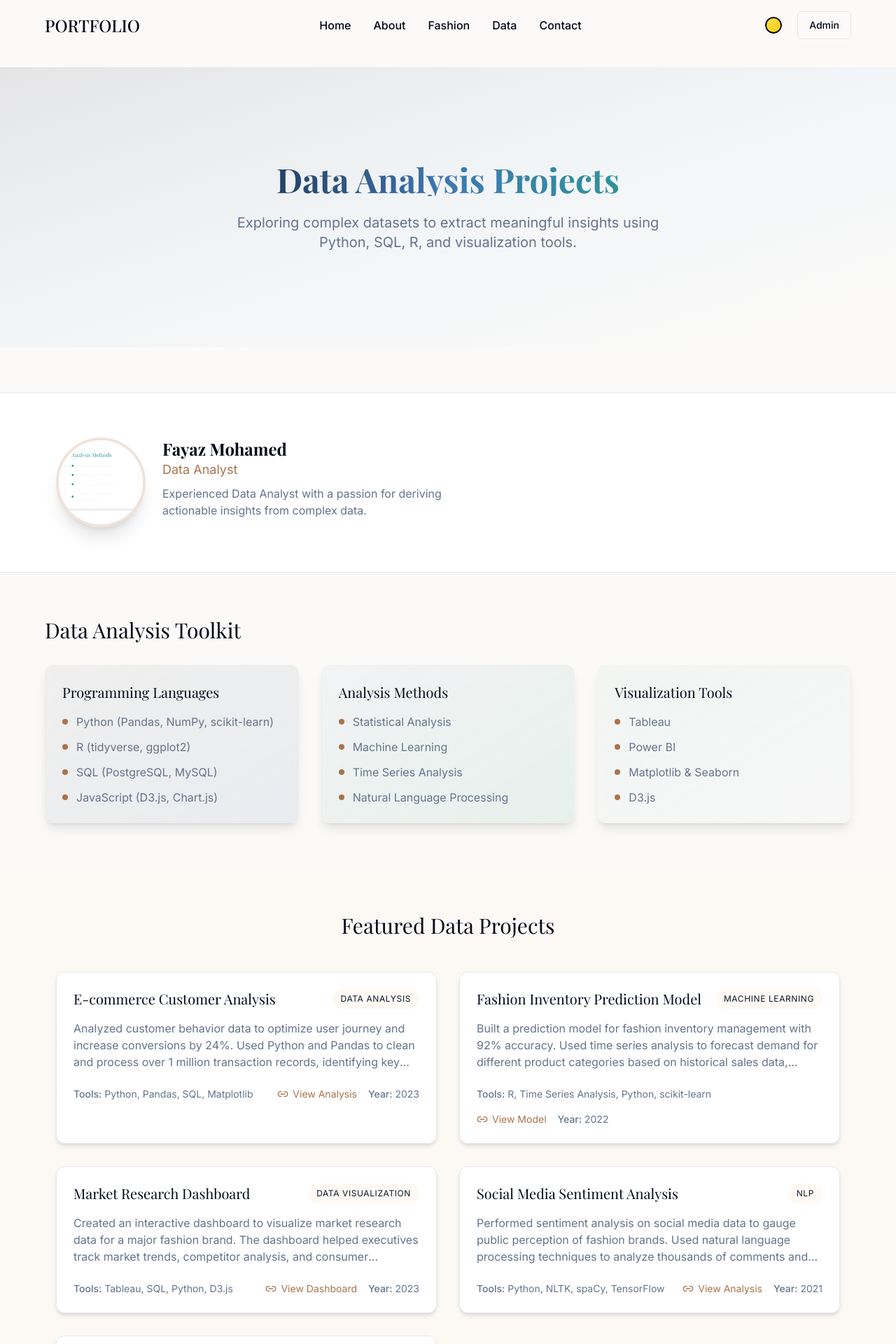
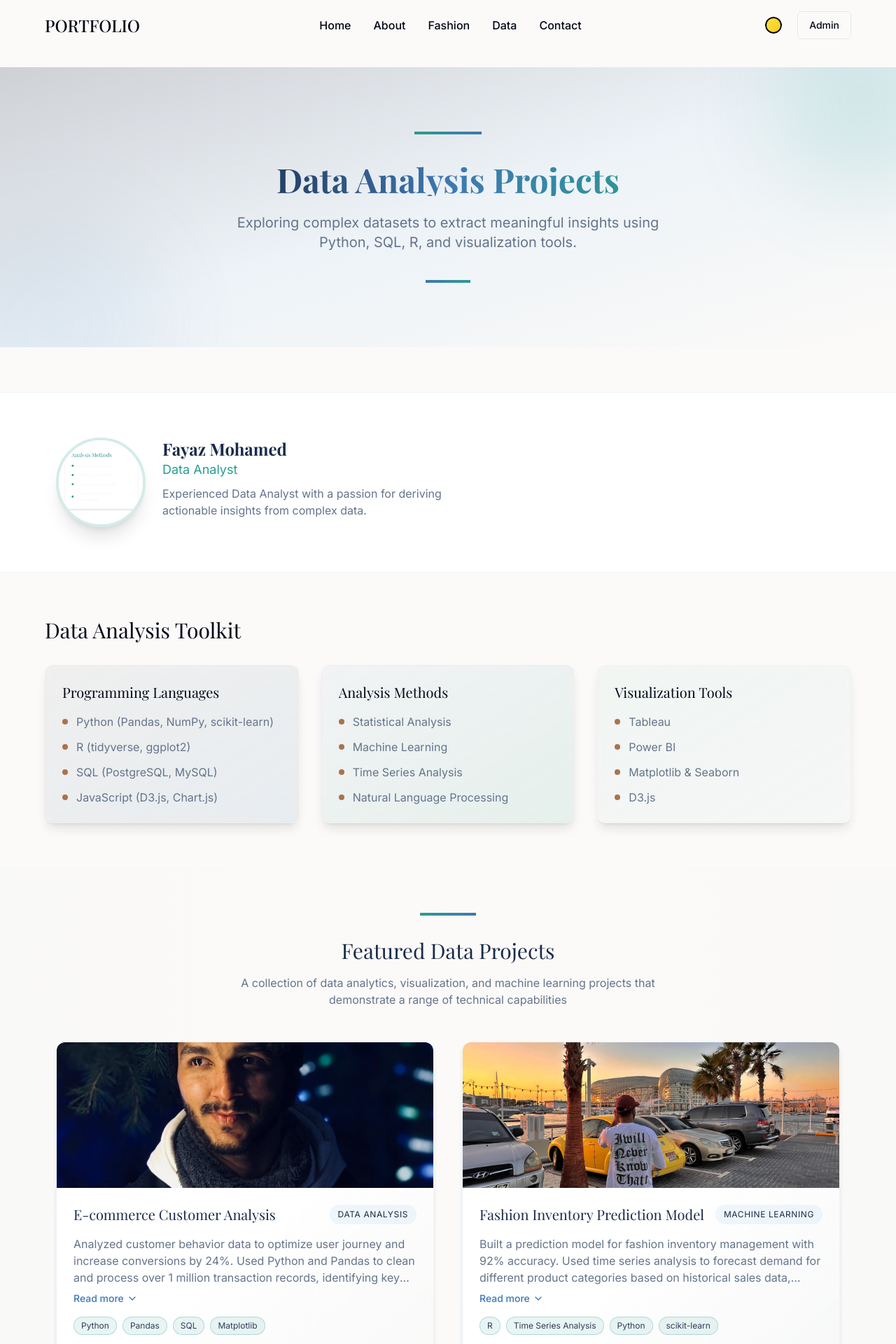
Before and after one commit to faaayaaz/fayazportfolio, a React (Vite) app: page /data in a window 1280 px wide. Shown: the top 1920 px of the page at 70% size. Built offline with nearby package versions, Linux system fonts and the light colour scheme; a web font is replaced by a local one.

Commit message:
Fix: Improve data section display
- Truncate project descriptions to prevent overflow.
- Implement image display for project links.
- Enhance responsiveness and visual appeal of the data section.

```diff
--- a/src/components/data/ProjectCard.tsx
+++ b/src/components/data/ProjectCard.tsx
@@ -1,7 +1,9 @@
 
 import { motion } from "framer-motion";
-import { Link2, Image as ImageIcon } from "lucide-react";
+import { Link2, Image as ImageIcon, ChevronDown, ChevronUp } from "lucide-react";
 import { DataAdminControls } from "../admin/DataAdminControls";
+import { useState } from "react";
+import { Button } from "@/components/ui/button";
 
 interface ProjectCardProps {
   project: any;
@@ -11,21 +13,28 @@ interface ProjectCardProps {
 }
 
 export const ProjectCard = ({ project, isAdmin, onUpdate, index }: ProjectCardProps) => {
+  const [expanded, setExpanded] = useState(false);
+
   return (
     <motion.div
       initial={{ opacity: 0, y: 20 }}
       whileInView={{ opacity: 1, y: 0 }}
       transition={{ duration: 0.5, delay: index * 0.1 }}
       viewport={{ once: true }}
-      className="group relative bg-card hover:bg-accent/5 border border-border rounded-xl shadow-md transition-all duration-300 overflow-visible hover:-translate-y-1"
+      className="group relative bg-gradient-to-br from-white via-white to-data-lightblue/5 dark:from-slate-800/90 dark:via-slate-800/80 dark:to-data-navy/20 border border-data-lightblue/30 dark:border-data-blue/30 rounded-xl shadow-md hover:shadow-lg transition-all duration-300 overflow-visible hover:-translate-y-1"
     >
-      {project.image_url && (
-        <div className="relative w-full h-48 overflow-hidden rounded-t-xl">
+      {project.image_url ? (
+        <div className="relative w-full h-52 overflow-hidden rounded-t-xl">
           <img
             src={project.image_url}
             alt={project.title}
-            className="w-full h-full object-cover"
+            className="w-full h-full object-cover transition-transform duration-500 group-hover:scale-105"
           />
+          <div className="absolute inset-0 bg-gradient-to-t from-black/50 to-transparent opacity-0 group-hover:opacity-100 transition-opacity duration-300" />
+        </div>
+      ) : (
+        <div className="relative w-full h-36 bg-data-lightblue/20 dark:bg-data-navy/30 rounded-t-xl flex items-center justify-center">
+          <ImageIcon className="h-12 w-12 text-data-blue/30 dark:text-data-lightblue/30" />
         </div>
       )}
 
@@ -38,34 +47,64 @@ export const ProjectCard = ({ project, isAdmin, onUpdate, index }: ProjectCardPr
 
       <div className="p-6">
         <div className="flex items-center justify-between mb-4">
-          <h3 className="text-xl font-serif text-foreground group-hover:text-primary transition-colors">
+          <h3 className="text-xl font-serif text-data-navy dark:text-data-lightblue group-hover:text-primary transition-colors">
             {project.title}
           </h3>
-          <span className="text-xs uppercase tracking-wider bg-accent/30 text-accent-foreground px-3 py-1.5 rounded-full">
+          <span className="text-xs uppercase tracking-wider bg-data-lightblue/30 dark:bg-data-blue/30 text-data-navy dark:text-data-lightblue px-3 py-1.5 rounded-full">
             {project.category}
           </span>
         </div>
-        <p className="text-muted-foreground mb-4 line-clamp-3">{project.description}</p>
+
+        <div className="relative">
+          <p className={`text-muted-foreground mb-2 ${expanded ? '' : 'line-clamp-3'}`}>
+            {project.description}
+          </p>
+          {project.description && project.description.length > 150 && (
+            <Button
+              variant="ghost"
+              size="sm"
+              onClick={() => setExpanded(!expanded)}
+              className="text-data-blue dark:text-data-lightblue hover:text-data-teal dark:hover:text-data-teal flex items-center gap-1 p-0 h-auto mt-1"
+            >
+              {expanded ? (
+                <>
+                  Show less <ChevronUp className="h-4 w-4" />
+                </>
+              ) : (
+                <>
+                  Read more <ChevronDown className="h-4 w-4" />
+                </>
+              )}
+            </Button>
+          )}
+        </div>
+
+        <div className="flex flex-wrap gap-2 my-4">
+          {project.tools.split(',').map((tool: string, i: number) => (
+            <span
+              key={i}
+              className="px-2.5 py-1 text-xs rounded-full bg-data-teal/10 border border-data-teal/30 text-data-navy/90 dark:bg-data-teal/20 dark:border-data-teal/40 dark:text-data-lightblue/90"
+            >
+              {tool.trim()}
+            </span>
+          ))}
+        </div>
+
         <div className="flex flex-wrap items-center justify-between mt-6 gap-4">
           <div className="text-sm text-muted-foreground">
-            <span className="font-medium">Tools:</span> {project.tools}
+            <span className="font-medium text-data-navy/80 dark:text-data-lightblue/80">Year:</span> {project.year}
           </div>
-          <div className="flex items-center gap-4">
           {project.url && (
             <a
               href={project.url}
               target="_blank"
               rel="noopener noreferrer"
-                className="flex items-center gap-1.5 text-sm text-primary hover:text-primary/80 transition-colors"
+              className="flex items-center gap-1.5 text-sm text-data-blue hover:text-data-teal transition-colors"
             >
               <Link2 className="h-4 w-4" />
               {project.urlMask || 'View Project'}
             </a>
           )}
-            <div className="text-sm text-muted-foreground">
-              <span className="font-medium">Year:</span> {project.year}
-            </div>
-          </div>
         </div>
       </div>
     </motion.div>
--- a/src/pages/Data.tsx
+++ b/src/pages/Data.tsx
@@ -1,3 +1,4 @@
+
 import { useState, useEffect } from "react";
 import Navbar from "@/components/layout/Navbar";
 import Footer from "@/components/layout/Footer";
@@ -48,7 +49,7 @@ export default function Data() {
       description: "Analyzed customer behavior data to optimize user journey and increase conversions by 24%. Used Python and Pandas to clean and process over 1 million transaction records, identifying key patterns in customer behavior.",
       tools: "Python, Pandas, SQL, Matplotlib",
       year: "2023",
-      image: "/placeholder.svg",
+      image_url: "/lovable-uploads/7e04893a-ef02-44c6-96ad-5e68880373bb.png",
       url: "https://example.com/ecommerce-analysis",
       urlMask: "View Analysis"
     },
@@ -59,7 +60,7 @@ export default function Data() {
       description: "Built a prediction model for fashion inventory management with 92% accuracy. Used time series analysis to forecast demand for different product categories based on historical sales data, seasonal trends, and external factors.",
       tools: "R, Time Series Analysis, Python, scikit-learn",
       year: "2022",
-      image: "/placeholder.svg",
+      image_url: "/lovable-uploads/26d9f84d-93af-4f3f-935d-21c6ebdf937f.png",
       url: "https://example.com/inventory-prediction",
       urlMask: "View Model"
     },
@@ -70,7 +71,7 @@ export default function Data() {
       description: "Created an interactive dashboard to visualize market research data for a major fashion brand. The dashboard helped executives track market trends, competitor analysis, and consumer preferences in real-time.",
       tools: "Tableau, SQL, Python, D3.js",
       year: "2023",
-      image: "/placeholder.svg",
+      image_url: "/lovable-uploads/ae139fdd-c90a-4407-b79f-1f8ebad5dc67.png",
       url: "https://example.com/market-dashboard",
       urlMask: "View Dashboard"
     },
@@ -81,7 +82,7 @@ export default function Data() {
       description: "Performed sentiment analysis on social media data to gauge public perception of fashion brands. Used natural language processing techniques to analyze thousands of comments and posts, providing actionable insights to marketing teams.",
       tools: "Python, NLTK, spaCy, TensorFlow",
       year: "2021",
-      image: "/placeholder.svg",
+      image_url: "/lovable-uploads/ec44a1a0-5b5b-4869-8f36-4b0c37e340f2.png",
       url: "https://example.com/sentiment-analysis",
       urlMask: "View Analysis"
     },
@@ -92,7 +93,7 @@ export default function Data() {
       description: "Analyzed performance metrics across 50+ retail locations to identify key factors affecting sales. Created a scoring model that helped optimize store layouts and product placement, resulting in a 15% increase in revenue.",
       tools: "Python, SQL, Power BI, Excel",
       year: "2022",
-      image: "/placeholder.svg",
+      image_url: "/lovable-uploads/ec60566c-f4b9-4a91-ad34-b3a8294c1ef6.png",
       url: "https://example.com/retail-performance",
       urlMask: "View Report"
     }
@@ -225,16 +226,38 @@ export default function Data() {
   };
 
   return (
-    <div className="min-h-screen bg-background">
+    <div className="min-h-screen bg-gradient-to-b from-background via-background to-data-lightblue/5">
       <Navbar />
 
       <main className="pt-24">
         <section className="relative h-[50vh] mb-16">
-          <div className="absolute inset-0 bg-gradient-to-br from-data-navy/10 via-data-lightblue/20 to-background overflow-hidden">
+          <div className="absolute inset-0 bg-gradient-to-br from-data-navy/20 via-data-lightblue/30 to-background overflow-hidden">
             <div className="absolute inset-0 bg-grid-pattern opacity-30"></div>
+
+            <motion.div
+              initial={{ opacity: 0 }}
+              animate={{ opacity: 0.5 }}
+              transition={{ duration: 1.5 }}
+              className="absolute -top-20 -right-20 w-64 h-64 rounded-full bg-data-teal/30 filter blur-3xl"
+            />
+
+            <motion.div
+              initial={{ opacity: 0 }}
+              animate={{ opacity: 0.4 }}
+              transition={{ duration: 1.5, delay: 0.3 }}
+              className="absolute -bottom-32 -left-20 w-80 h-80 rounded-full bg-data-blue/20 filter blur-3xl"
+            />
           </div>
+
           <div className="relative h-full flex items-center justify-center px-4">
             <div className="text-center max-w-4xl mx-auto">
+              <motion.div
+                initial={{ width: 0 }}
+                animate={{ width: "6rem" }}
+                transition={{ delay: 0.5, duration: 0.8 }}
+                className="h-1 bg-gradient-to-r from-data-teal to-data-blue mx-auto mb-10"
+              />
+
               <motion.h1
                 initial={{ opacity: 0, y: -20 }}
                 animate={{ opacity: 1, y: 0 }}
@@ -243,6 +266,7 @@ export default function Data() {
               >
                 Data Analysis Projects
               </motion.h1>
+
               <motion.p
                 initial={{ opacity: 0, y: 20 }}
                 animate={{ opacity: 1, y: 0 }}
@@ -252,18 +276,25 @@ export default function Data() {
                 Exploring complex datasets to extract meaningful insights
                 using Python, SQL, R, and visualization tools.
               </motion.p>
+
+              <motion.div
+                initial={{ width: 0 }}
+                animate={{ width: "4rem" }}
+                transition={{ delay: 0.5, duration: 0.8 }}
+                className="h-1 bg-gradient-to-r from-data-blue to-data-teal mx-auto mt-10"
+              />
             </div>
           </div>
         </section>
 
-        <section className="section-padding bg-card backdrop-blur-sm border-y border-border">
+        <section className="section-padding bg-card backdrop-blur-sm border-y border-data-lightblue/30">
           <div className="max-w-6xl mx-auto flex flex-col md:flex-row gap-8 justify-between items-start px-4">
             <div className="flex flex-col sm:flex-row items-start gap-6 w-full md:w-auto">
               <div className="relative">
                 <img
                   src={profile.img}
                   alt="Profile"
-                  className="rounded-full w-24 sm:w-32 h-24 sm:h-32 object-cover border-4 border-primary/20 shadow-xl"
+                  className="rounded-full w-24 sm:w-32 h-24 sm:h-32 object-cover border-4 border-data-teal/20 shadow-xl"
                 />
                 {isAdmin && (
                   <Button
@@ -277,8 +308,8 @@ export default function Data() {
                 )}
               </div>
               <div>
-                <h2 className="text-2xl font-serif font-bold text-foreground">{profile.name}</h2>
-                <p className="mb-2 text-lg text-primary">{profile.role}</p>
+                <h2 className="text-2xl font-serif font-bold text-data-navy dark:text-data-lightblue">{profile.name}</h2>
+                <p className="mb-2 text-lg text-data-teal">{profile.role}</p>
                 <p className="text-muted-foreground max-w-md">{profile.about}</p>
               </div>
             </div>
@@ -293,19 +324,37 @@ export default function Data() {
           />
         </section>
 
-        <section className="section-padding bg-accent/10">
+        <section className="section-padding bg-gradient-to-r from-data-lightblue/5 via-transparent to-data-lightblue/5 dark:from-data-navy/10 dark:via-transparent dark:to-data-navy/10">
           <div className="max-w-6xl mx-auto px-4">
+            <motion.div
+              initial={{ width: 0 }}
+              whileInView={{ width: "5rem" }}
+              transition={{ duration: 0.8 }}
+              viewport={{ once: true }}
+              className="h-1 bg-gradient-to-r from-data-teal to-data-blue mx-auto mb-8"
+            />
+
             <motion.h2
               initial={{ opacity: 0, y: 20 }}
               whileInView={{ opacity: 1, y: 0 }}
               transition={{ duration: 0.5 }}
               viewport={{ once: true }}
-              className="text-3xl font-serif mb-12 text-center text-foreground"
+              className="text-3xl font-serif mb-4 text-center text-data-navy dark:text-data-lightblue"
             >
               Featured Data Projects
             </motion.h2>
 
-            <div className="grid grid-cols-1 md:grid-cols-2 gap-8">
+            <motion.p
+              initial={{ opacity: 0 }}
+              whileInView={{ opacity: 1 }}
+              transition={{ duration: 0.5, delay: 0.2 }}
+              viewport={{ once: true }}
+              className="text-center text-muted-foreground max-w-2xl mx-auto mb-12"
+            >
+              A collection of data analytics, visualization, and machine learning projects that demonstrate a range of technical capabilities
+            </motion.p>
+
+            <div className="grid grid-cols-1 md:grid-cols-2 gap-8 lg:gap-10">
               {dataProjects.map((project, index) => (
                 <ProjectCard
                   key={project.id}
```
Also changed, not shown: src/components/home/DataPreview.tsx (+72 -25 lines). Lines whose indentation alone changed are shown as unchanged.
